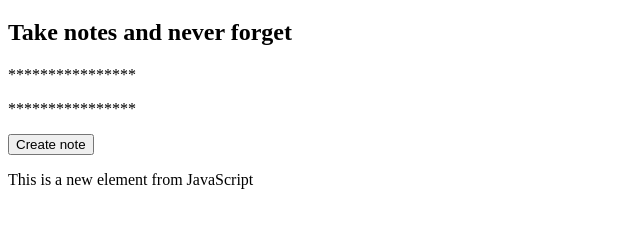
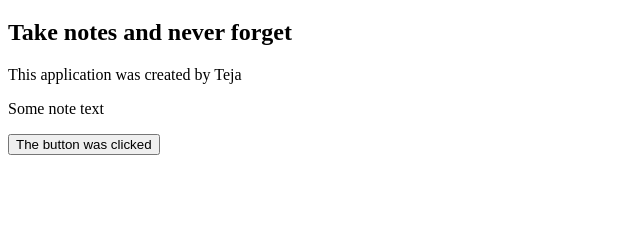
Before and after one commit to MANDATEJA/js_learning, a plain HTML site: page js-bootcamp/notes-app/index.html in a window 1280 px wide. Both pictures are taken after a click on the button "Create note". Shown: the part 61-288 px from the top of the page, without its empty margins (0-640 px from the left). Drawn offline with Linux system fonts and the light colour scheme.

Commit message:
DOM addevent listener

```diff
--- a/js-bootcamp/notes-app/notes-app.js
+++ b/js-bootcamp/notes-app/notes-app.js
@@ -9,22 +9,6 @@ const notes = [{
     body: 'Get a new seat'
 }]
 
-// DOM - Document Object Model
-
-// Query and remote
-// const p = document.querySelector('p')
-// p.remove()
-
-// Query all and remove
-const ps = document.querySelectorAll('p')
-
-ps.forEach(function (p) {
-    p.textContent = '****************'
-    // console.log(p.textContent)
-    // p.remove(0)
+document.querySelector('button').addEventListener('click', function (event) {
+    event.target.textContent = 'The button was clicked'
 })
-
-// Add a new element
-const newParagreaph = document.createElement('p')
-newParagreaph.textContent = 'This is a new element from JavaScript'
-document.querySelector('body').appendChild(newParagreaph)
--- a/js-bootcamp/todo-app/todo-app.js
+++ b/js-bootcamp/todo-app/todo-app.js
@@ -15,7 +15,6 @@ const todos = [{
     completed: false
 }]
 
-
 const incompleteTodos = todos.filter(function (todo) {
     return !todo.completed
 })
@@ -29,3 +28,7 @@ todos.forEach(function (todo) {
     p.textContent = todo.text
     document.querySelector('body').appendChild(p)
 })
+
+document.querySelector('button').addEventListener('click', function (event) {
+    console.log('Add a new todo')
+})
```
Also changed, not shown: js-bootcamp/todo-app/index.html (+1 -0 lines).
